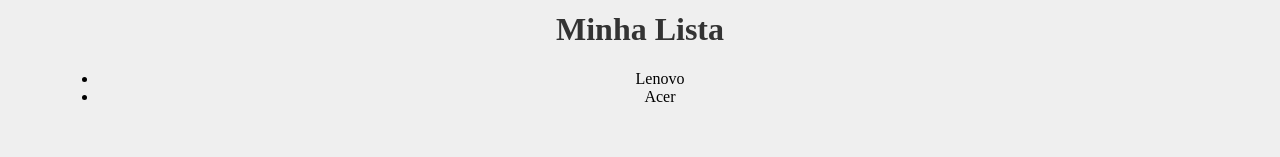
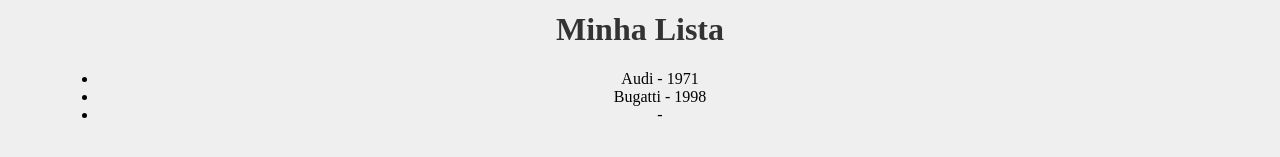
Before and after one commit to ruann-fernandess/Curso_React, a React (Create React App) app: page / in a window 1280 px wide. Shown: the part 503-660 px from the top of the page. Built offline with nearby package versions, Linux system fonts and the light colour scheme.

Commit message:
Aula-8 props avançadas

```diff
--- a/src/components/Item.jsx
+++ b/src/components/Item.jsx
@@ -1,9 +1,21 @@
-function Item(props) {
+import PropTypes from 'prop-types'
+
+function Item({marca, ano_lançamento}   ) {
     return(
         <>
-            <li>{props.marca}</li>
+            <li>{marca} - {ano_lançamento}</li>
         </>
     )
 }
 
+Item.propTypes = {
+    marca: PropTypes.string.isRequired,
+    ano_lançamento: PropTypes.number,
+}
+
+Item.defaultProps = {
+    marca: "Marca não registrada",
+    ano_lançamento: 0,
+}
+
 export default Item
--- a/src/components/List.js
+++ b/src/components/List.js
@@ -5,8 +5,9 @@
         <>
             <h1>Minha Lista</h1>
             <ul>
-                <Item marca = "Lenovo"/>
-                <Item marca = "Acer"/>
+                <Item marca="Audi" ano_lançamento={1971}/>
+                <Item marca="Bugatti" ano_lançamento={1998}/>
+                <Item/>
             </ul>
         </>
     )
```
